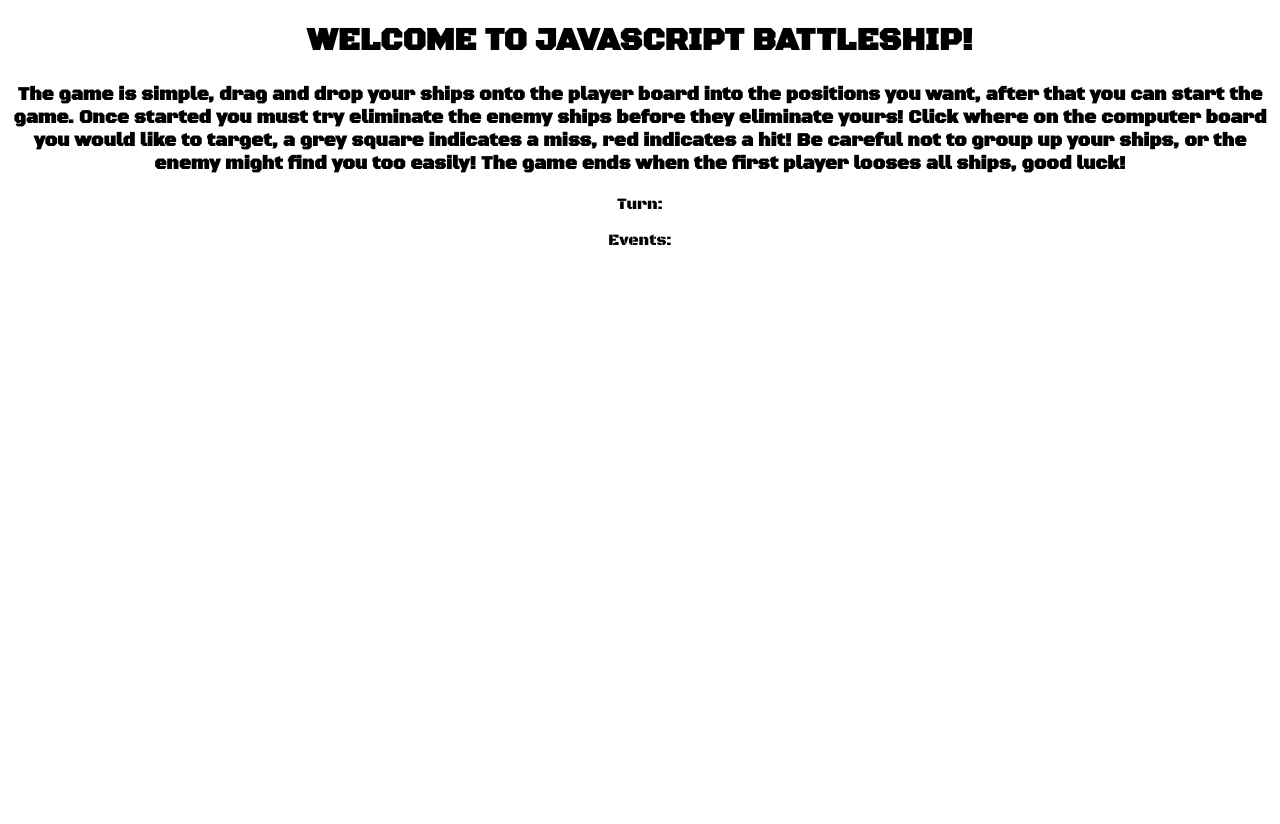
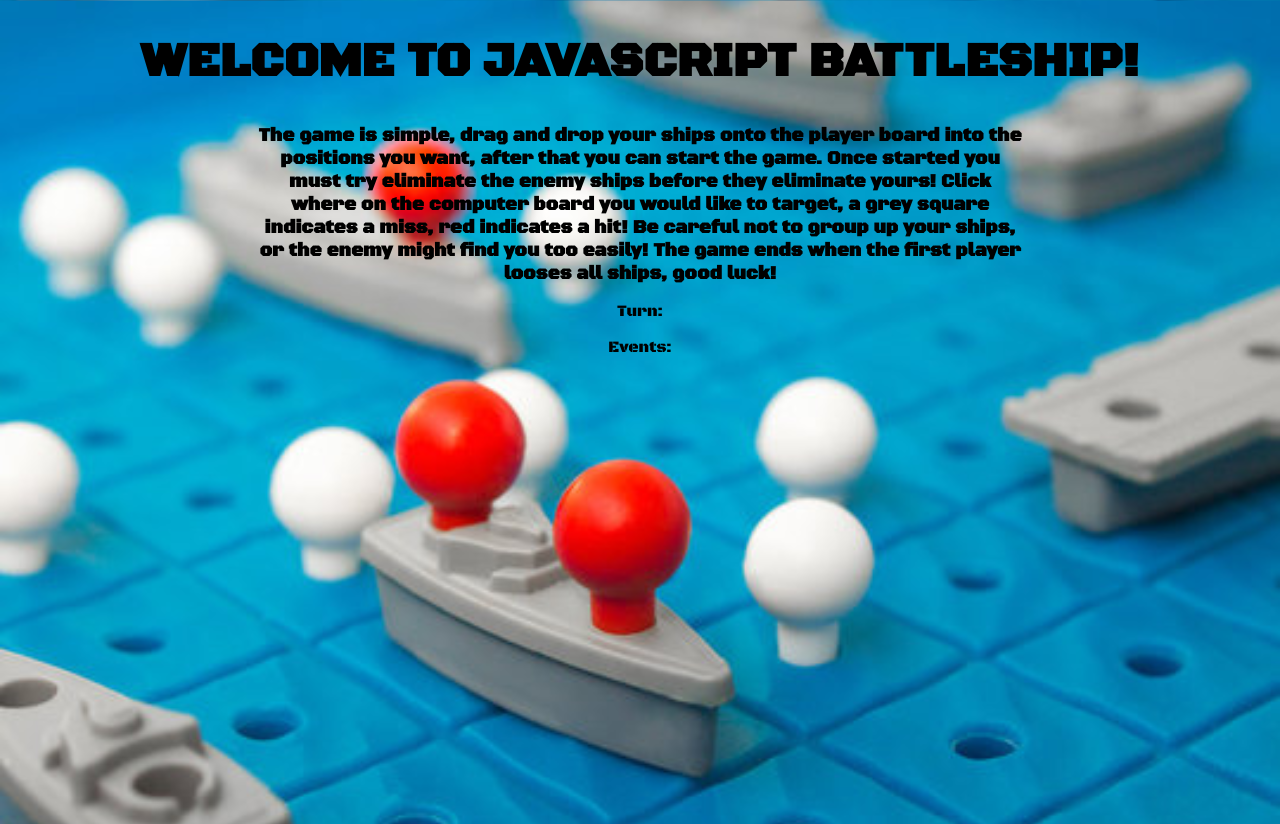
Before and after one commit to RikkieBobby/JS-battle-ship, a plain HTML site: page index.html in a window 1280 px wide. Shown: the top 824 px of the page. Drawn offline with Linux system fonts and the light colour scheme; a web font is replaced by a local one.

Commit message:
add style to body, heading and instructions in css

```diff
--- a/assets/css/style.css
+++ b/assets/css/style.css
@@ -8,4 +8,14 @@ body {
     text-align: center;
     font-family: 'Black Ops One', sans-serif;
     position: absolute;
+    background: url(../images/battleship.jpg) center center/ cover no-repeat fixed;
 }
+
+#heading {
+    font-size: 3em;
+}
+
+#inscrtuctions {
+    margin: 0 auto;
+    width: 60%;
+}
```
Also changed, not shown: assets/images/battleship.jpg (added), 1 other file.
